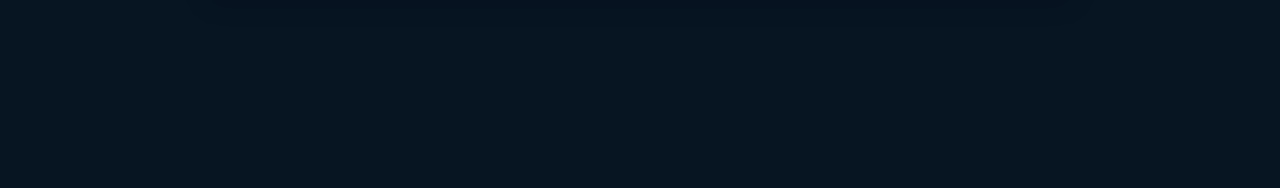
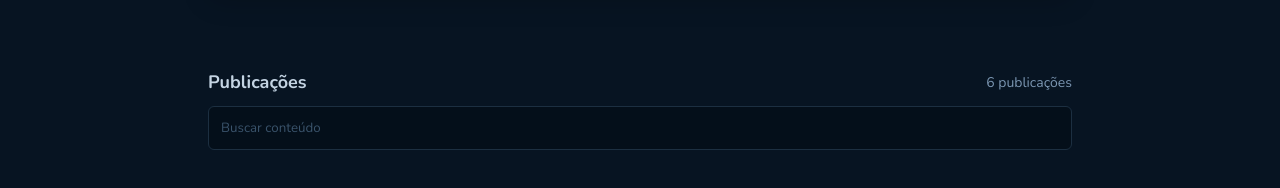
Before and after one commit to davirlima/github-blog, a React (Vite) app: page / in a window 1280 px wide. Shown: the part 422-610 px from the top of the page. Built offline with nearby package versions, Linux system fonts and the light colour scheme.

Commit message:
componente SearchPublications

```diff
--- /dev/null
+++ b/src/pages/Blog/components/SearchPublications/index.tsx
@@ -0,0 +1,16 @@
+import { SearchPublicationsContainer } from "./styles";
+
+export function SearchPublications() {
+  return (
+    <SearchPublicationsContainer>
+      <header>
+        <h1>Publicações</h1>
+        <span>6 publicações</span>
+      </header>
+
+      <form>
+        <input type="text" placeholder="Buscar conteúdo" />
+      </form>
+    </SearchPublicationsContainer>
+  );
+}
--- /dev/null
+++ b/src/pages/Blog/components/SearchPublications/styles.ts
@@ -0,0 +1,41 @@
+import styled from "styled-components";
+
+export const SearchPublicationsContainer = styled.form`
+  width: 100%;
+  display: flex;
+  flex-direction: column;
+  gap: 0.75rem;
+
+  header {
+    display: flex;
+    align-items: center;
+    justify-content: space-between;
+
+    h1 {
+      font-size: ${(props) => props.theme.text["title-short"]};
+      color: ${(props) => props.theme.color["base-subtitle"]};
+    }
+
+    span {
+      font-size: ${(props) => props.theme.text["text-short"]};
+      color: ${(props) => props.theme.color["base-span"]};
+    }
+  }
+
+  form {
+    width: 100%;
+
+    input {
+      width: 100%;
+      padding: 0.75rem;
+
+      background: ${(props) => props.theme.color["base-input"]};
+      border: 1px solid ${(props) => props.theme.color["base-border"]};
+      border-radius: 6px;
+
+      &::placeholder {
+        color: ${(props) => props.theme.color["base-label"]};
+      }
+    }
+  }
+`;
--- a/src/pages/Blog/index.tsx
+++ b/src/pages/Blog/index.tsx
@@ -1,9 +1,14 @@
 import { Profile } from "./components/Profile";
+import { SearchPublications } from "./components/SearchPublications";
+import { BlogContainer } from "./styles";
 
 export function Blog() {
   return (
     <div>
       <Profile />
+      <BlogContainer>
+        <SearchPublications />
+      </BlogContainer>
     </div>
   );
 }
--- /dev/null
+++ b/src/pages/Blog/styles.ts
@@ -0,0 +1,6 @@
+import styled from "styled-components";
+
+export const BlogContainer = styled.section`
+  width: 100%;
+  margin-top: 4.5rem;
+`;
--- a/src/styles/global.ts
+++ b/src/styles/global.ts
@@ -9,7 +9,7 @@
 
     :focus{
         outline: 0;
-        box-shadow: 0 0 0 2px ${(props) => props.theme.color["base-label"]};
+        box-shadow: 0 0 0 1px ${(props) => props.theme.color["blue"]};
     }
 
     a{
```
